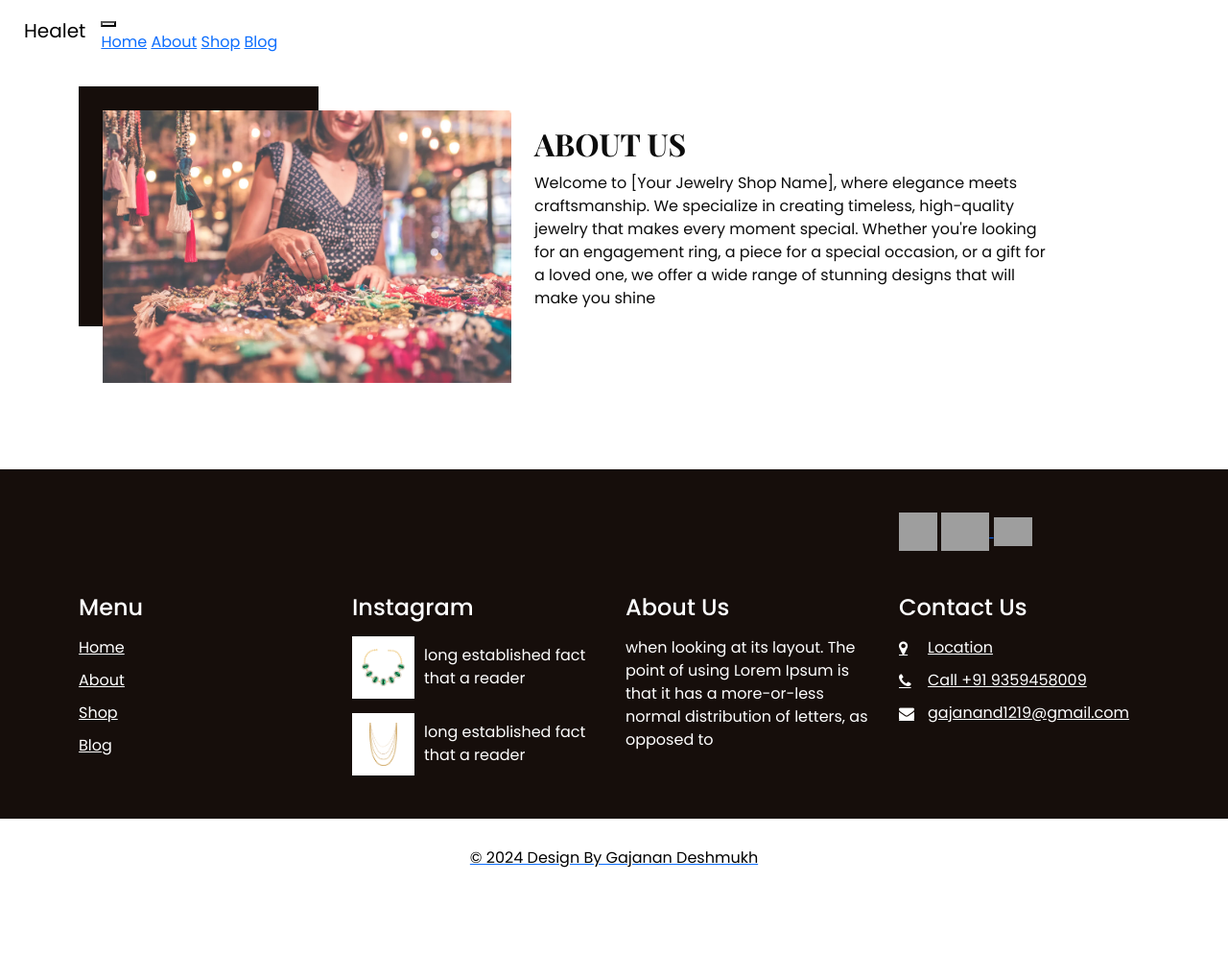
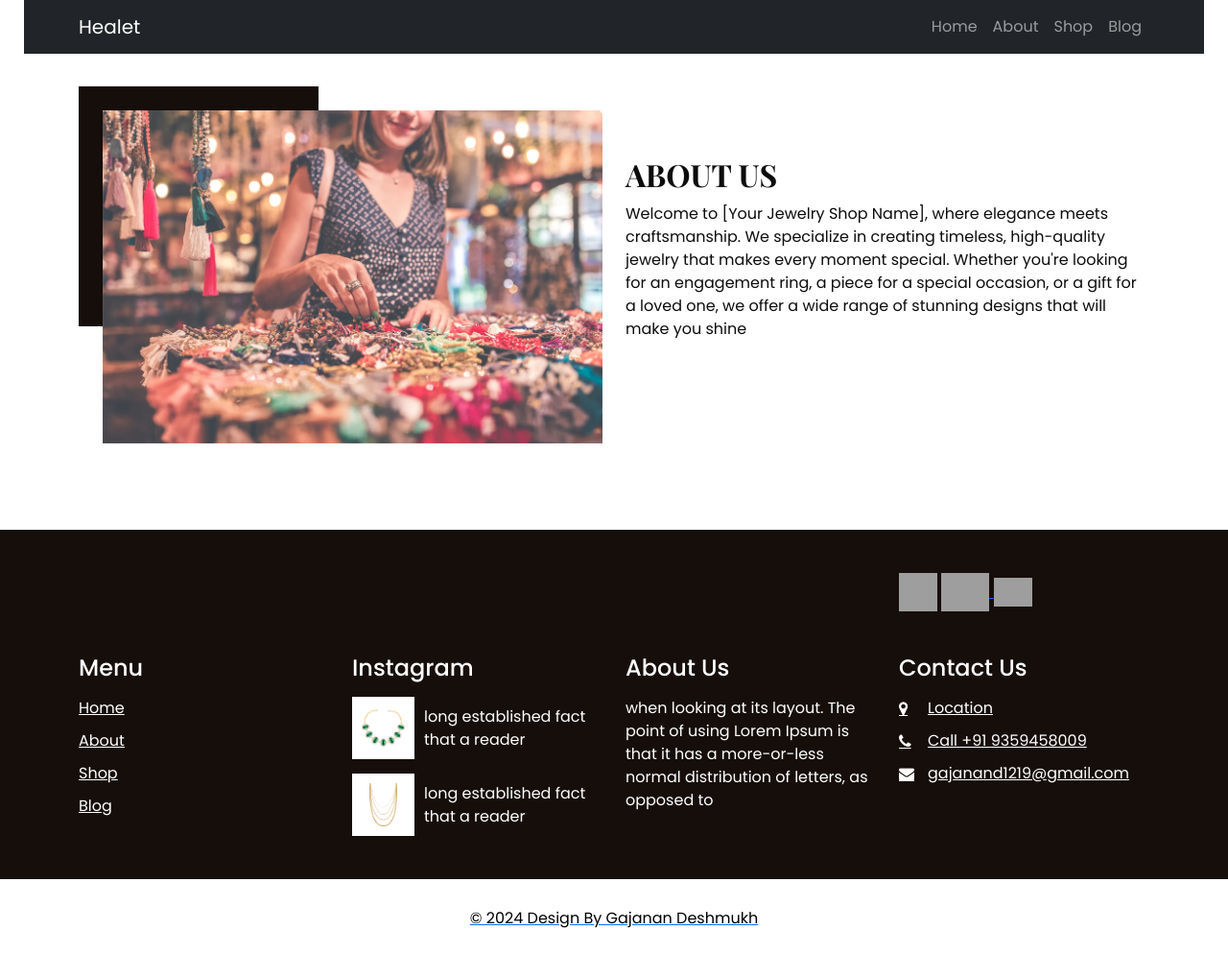
Before and after one commit to Gajanand1219/Online-Jewellery-Booking-Website-, a Flask app: page /about in a window 1280 px wide. Shown: the whole page at 96% size. Before the commit the page ends 904 px from the top, so only its background shows below. Run offline with Flask 3, Linux system fonts and the light colour scheme; some libraries are stand-ins or nearby versions; grey boxes are pictures that could not be loaded.

Commit message:
Update about.html
Signed-off-by: Gajanan Deshmukh  <159412495+Gajanand1219@users.noreply.github.com>

```diff
--- a/templates/about.html
+++ b/templates/about.html
@@ -31,30 +31,34 @@
   <!-- header section strats -->
   <header class="header_section innerpage_header">
     <div class="container-fluid">
-      <nav class="navbar navbar-expand-lg custom_nav-container">
-        <a class="navbar-brand" href="/">
-          <span>
-            Healet
-          </span>
-        </a>
-        <div class="" id="">
-
-          <div class="custom_menu-btn">
-            <button onclick="openNav()">
-              <span class="s-1"> </span>
-              <span class="s-2"> </span>
-              <span class="s-3"> </span>
-            </button>
-            <div id="myNav" class="overlay">
-              <div class="overlay-content">
-                <a href="/">Home</a>
-                <a href="/about">About</a>
-                <a href="/shop">Shop</a>
-                <a href="/blog">Blog</a>
-              </div>
+      <nav class="navbar navbar-expand-lg navbar-dark bg-dark">
+        <div class="container">
+          <a class="navbar-brand" href="index.html">Healet</a>
+          <button class="navbar-toggler" type="button" data-bs-toggle="offcanvas" data-bs-target="#offcanvasNavbar" aria-controls="offcanvasNavbar">
+            <span class="navbar-toggler-icon"></span>
+          </button>
+          <div class="offcanvas offcanvas-end bg-dark text-white" tabindex="-1" id="offcanvasNavbar" aria-labelledby="offcanvasNavbarLabel">
+            <div class="offcanvas-header">
+              <h5 class="offcanvas-title" id="offcanvasNavbarLabel">Menu</h5>
+              <button type="button" class="btn-close btn-close-white" data-bs-dismiss="offcanvas" aria-label="Close"></button>
+            </div>
+            <div class="offcanvas-body">
+              <ul class="navbar-nav ms-auto">
+                <li class="nav-item">
+                  <a class="nav-link" href="/">Home</a>
+                </li>
+                <li class="nav-item">
+                  <a class="nav-link" href="/about">About</a>
+                </li>
+                <li class="nav-item">
+                  <a class="nav-link" href="/shop">Shop</a>
+                </li>
+                <li class="nav-item">
+                  <a class="nav-link" href="/blog">Blog</a>
+                </li>
+              </ul>
             </div>
           </div>
-
         </div>
       </nav>
     </div>
@@ -66,7 +70,7 @@
   <section class="about_section  layout_padding">
     <div class="container">
       <div class="row">
-        <div class="col-md-5">
+        <div class="col-md-6">
           <div class="img-box">
             <img src="{{ url_for('static', filename='images/about-img.jpg') }}" alt="Image 1">
 
```
